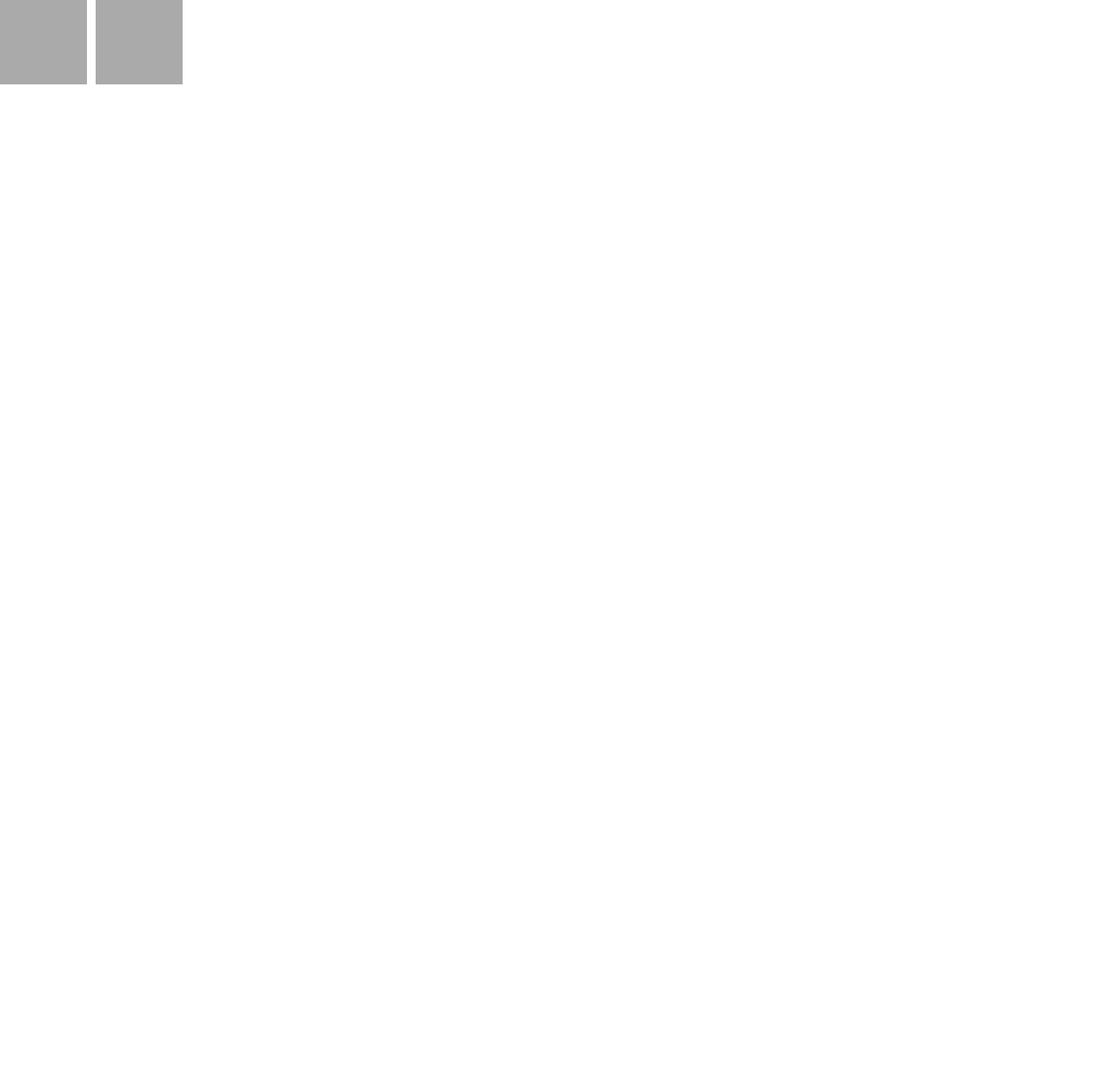
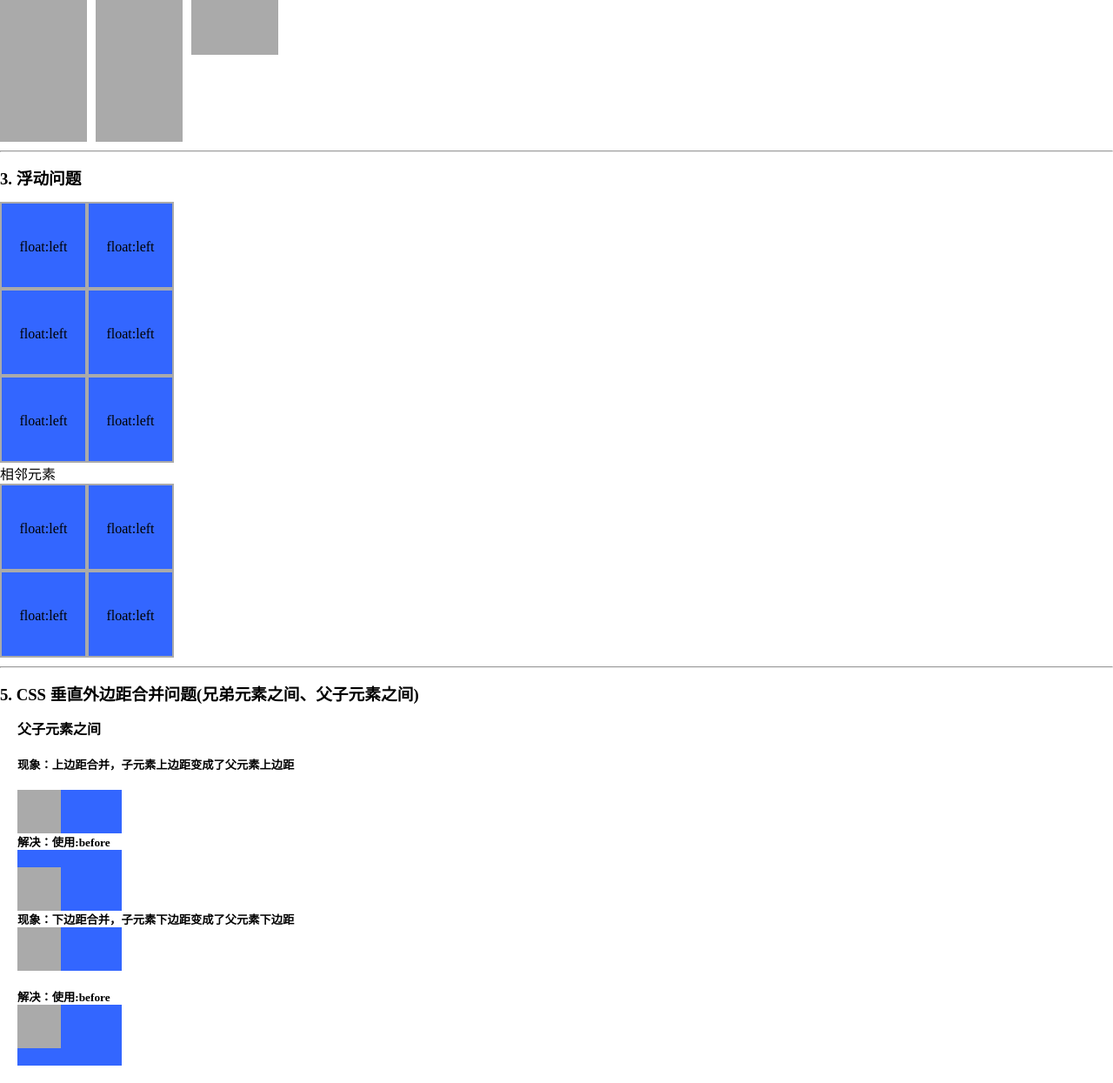
Before and after one commit to NkymCJ/CSS-knowledge, a plain HTML site: page CSS技巧和经验/index.html in a window 1280 px wide. Shown: the part 821-2066 px from the top of the page at 87% size. Before the commit the page ends 918 px from the top, so only its background shows below. Drawn offline with Linux system fonts and the light colour scheme.

Commit message:
modified

```diff
--- a/CSS技巧和经验/index.html
+++ b/CSS技巧和经验/index.html
@@ -10,6 +10,15 @@
             * {
                 padding: 0;
                 margin: 0;
+                box-sizing: border-box;
+            }
+
+            hr {
+                margin: 10px 0;
+            }
+
+            h3 {
+                margin: 15px 0;
             }
 
             ul {
@@ -79,19 +88,124 @@
             .test2_3 li:nth-child(3n) {
                 margin-right: 0;
             }
+
+            .box {
+                height: 100px;
+                width: 100px;
+                text-align: center;
+                border: 2px solid #aaa;
+                line-height: 100px;
+                background-color: #3366ff;
+            }
+
+            .test3_1 .clear {
+                clear: both;
+            }
+
+            .test3_2 {
+                overflow: hidden;
+                *zoom: 1;
+            }
+
+            .test3_3_parent {
+                float: left;
+            }
+
+            .left {
+                float: left;
+            }
+
+            .other {
+                clear: both;
+            }
+
+            .clearfix:before,
+            /* :before 是为了避免容器子元素上边距合并问题 */
+            .clearfix:after {
+                display: block;
+                content: " ";
+                height: 0;
+                font: 0/0 a;
+                /* 字体大小/行高 字体 */
+                visibility: hidden;
+            }
+
+            .clearfix:after {
+                clear: both;
+            }
+
+            .clearfix {
+                zoom: 1;
+                /* IE < 8 触发 hasLayout */
+            }
+
+            .clearfix1:before,
+            .clearfix1:after {
+                display: table;
+                content: " ";
+                clear: both;
+            }
+
+            .clearfix1 {
+                zoom: 1;
+                /* IE < 8 触发 hasLayout */
+            }
+
+            .test5_1,
+            .test5_2 {
+                width: 120px;
+                background-color: #3366ff;
+            }
+
+            .test5_1 .box,
+            .test5_2 .box {
+                height: 50px;
+                width: 50px;
+                margin-top: 20px;
+                line-height: 50px;
+                border: none;
+                background-color: #aaa;
+            }
+
+            .test5_3,
+            .test5_4 {
+                width: 120px;
+                background-color: #3366ff;
+            }
+
+            .test5_3 .box,
+            .test5_4 .box {
+                height: 50px;
+                width: 50px;
+                margin-bottom: 20px;
+                line-height: 50px;
+                border: none;
+                background-color: #aaa;
+            }
+
+            .test5_2:before {
+                content: " ";
+                display: table;
+            }
+
+            .test5_4:after {
+                content: " ";
+                display: table;
+            }
         </style>
     </head>
 
     <body>
         <h1>演示</h1>
         <hr>
-        <h2>1. 行内块元素(img、a等)之间(水平、垂直)产生的几像素间距问题</h2>
+        <h3>1. 行内块元素(img、a等)之间(水平、垂直)产生的几像素间距问题</h3>
         <div class="test1_1">
             <img src="./images/ceshi.jpg" alt="测试">
             <img src="./images/ceshi.jpg" alt="测试">
             <img src="./images/ceshi.jpg" alt="测试">
         </div>
-        <h2>2. 清除列表每行最右侧项的右边距</h2>
+        <hr>
+        <h3>2. 清除列表每行最右侧项的右边距</h3>
         <div class="test2_1">
             <ul>
                 <li></li>
@@ -117,6 +231,56 @@
             <li></li>
             <li></li>
         </ul>
+        <hr>
+        <h3>3. 浮动问题</h3>
+        <div class="test3_1">
+            <div class="left box">float:left</div>
+            <div class="left box">float:left</div>
+            <div class="clear"></div>
+        </div>
+        <div class="test3_2">
+            <div class="left box">float:left</div>
+            <div class="left box">float:left</div>
+        </div>
+        <!-- <div class="test3_3">
+            <div class="test3_3_parent">
+                <div class="left box">float:left</div>
+                <div class="left box">float:left</div>
+            </div>
+        </div> -->
+        <div class="test3_4">
+            <div class="left box">float:left</div>
+            <div class="left box">float:left</div>
+            <div style="clear: both;">相邻元素</div>
+        </div>
+        <div class="test3_5 clearfix">
+            <div class="left box">float:left</div>
+            <div class="left box">float:left</div>
+        </div>
+        <div class="test3_6 clearfix1">
+            <div class="left box">float:left</div>
+            <div class="left box">float:left</div>
+        </div>
+        <hr>
+        <h3>5. CSS 垂直外边距合并问题(兄弟元素之间、父子元素之间)</h3>
+        <h4 style="margin-left:20px;margin-bottom: 20px;">父子元素之间</h4>
+        <h5 style="margin-left:20px;">现象：上边距合并，子元素上边距变成了父元素上边距</h5>
+        <div class="test5_1" style="margin-left:20px;">
+            <div class="box"></div>
+        </div>
+        <h5 style="margin-left:20px;">解决：使用:before</h5>
+        <div class="test5_2" style="margin-left:20px;">
+            <div class="box"></div>
+        </div>
+        <h5  style="margin-left:20px;">现象：下边距合并，子元素下边距变成了父元素下边距</h5>
+        <div class="test5_3" style="margin-left:20px;">
+            <div class="box"></div>
+        </div>
+        <h5 style="margin-left:20px;">解决：使用:before</h5>
+        <div class="test5_4" style="margin-left:20px;">
+            <div class="box"></div>
+        </div>
+        <div style="margin-top:20px;"></div>
     </body>
 
 </html>
```
Also changed, not shown: CSS技巧和经验/images/Father-sonMarginMerge.png (added), CSS技巧和经验/images/float.png (added), 2 other files.
